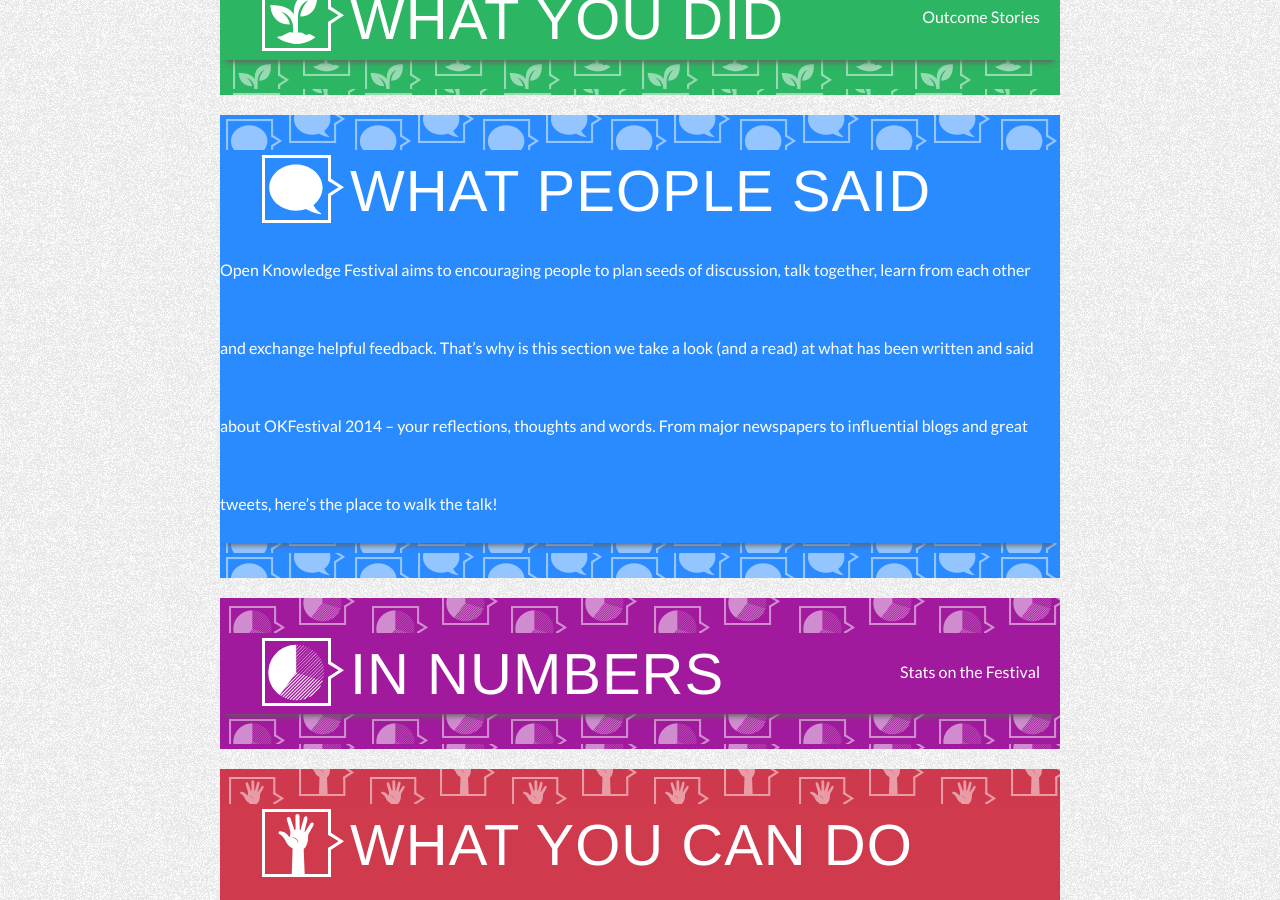
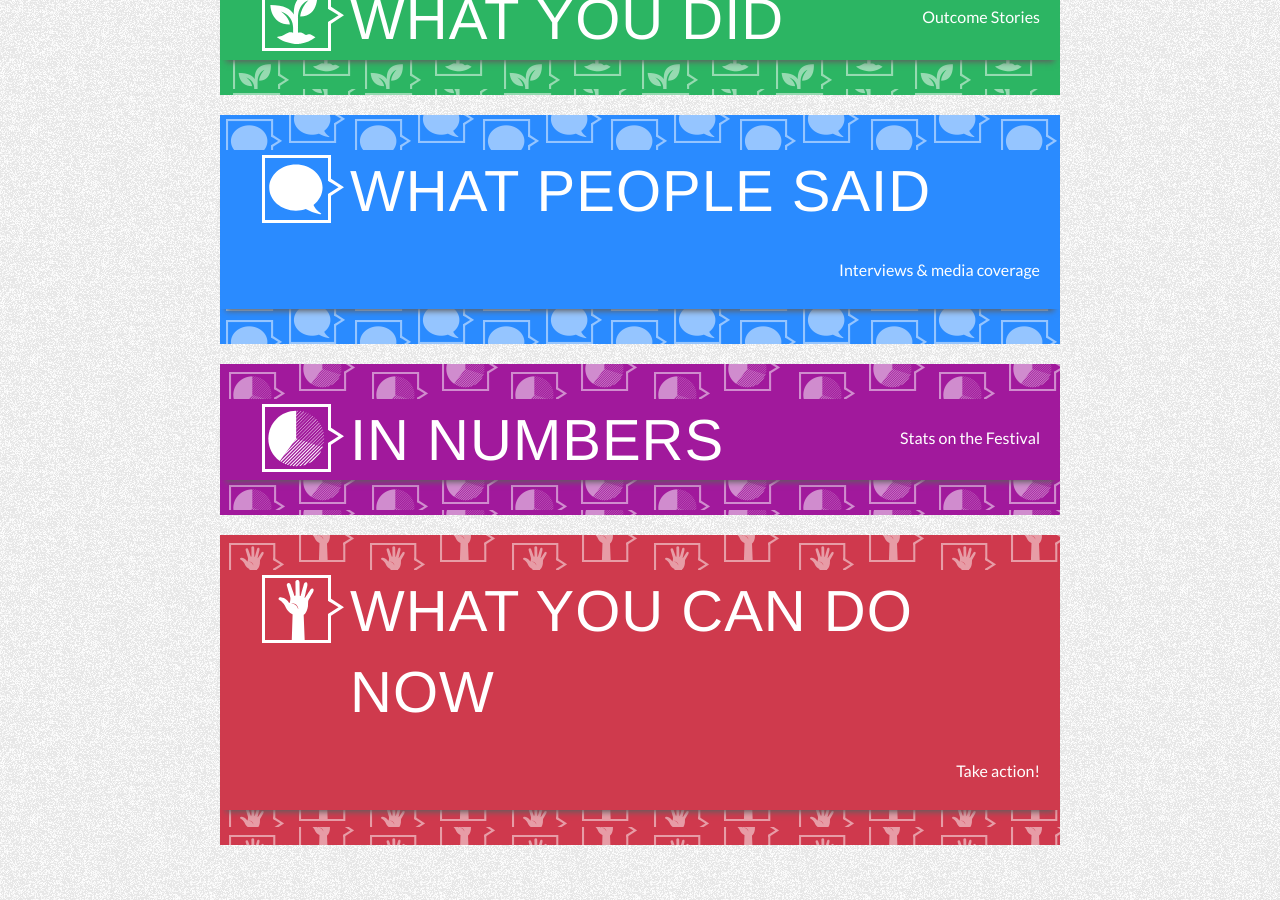
Before and after one commit to okfn/okfestival-public-report, a Jekyll site: the page built from index.html, in a window 1280 px wide and 900 px high, scrolled down 678 px. Built offline with Jekyll 4.4.1, drawn with Linux system fonts in a browser that asks for light colours; some web fonts are replaced.

Commit message:
Update index.md

```diff
--- a/pages/what-people-said/index.md
+++ b/pages/what-people-said/index.md
@@ -1,11 +1,9 @@
 ---
 layout: page
 title: What People Said
-description: Open Knowledge Festival aims to encouraging people to plan seeds of discussion, talk together, learn from each other and exchange helpful feedback. That’s why is this section we take a look (and a read) at what has been written and said about OKFestival 2014 – your reflections, thoughts and words. From major newspapers to influential blogs and great tweets, here’s the place to walk the talk!
+description: Interviews & media coverage
 permalink: /what-people-said/
 order: 4
 identifier: what-people-said
 alt_nav: /what-people-said/quotes
 ---
-
-Open Knowledge Festival aims to encouraging people to plan seeds of discussion, talk together, learn from each other and exchange helpful feedback. That’s why is this section we take a look (and a read) at what has been written and said about OKFestival 2014 – your reflections, thoughts and words. From major newspapers to influential blogs and great tweets, here’s the place to walk the talk!
```
